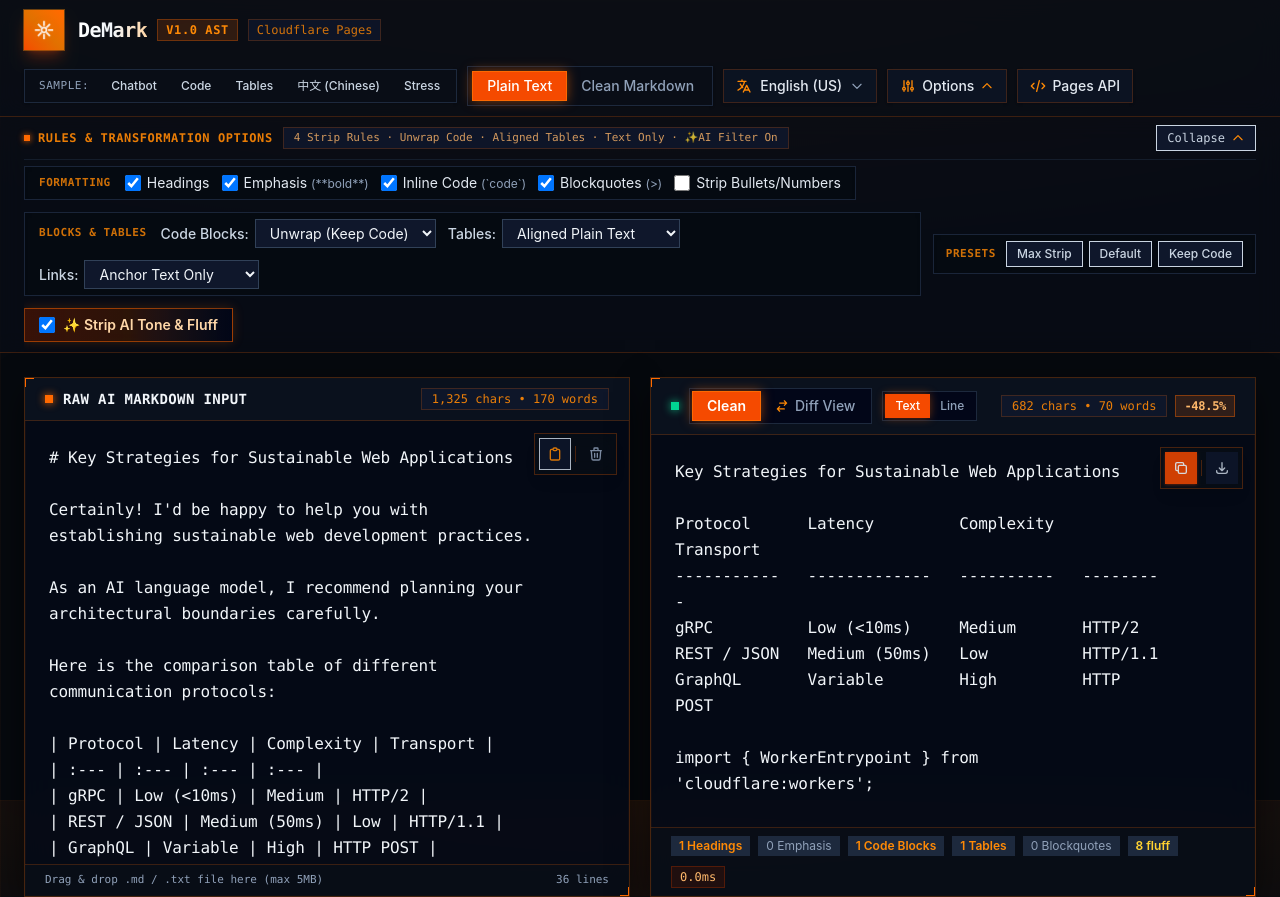
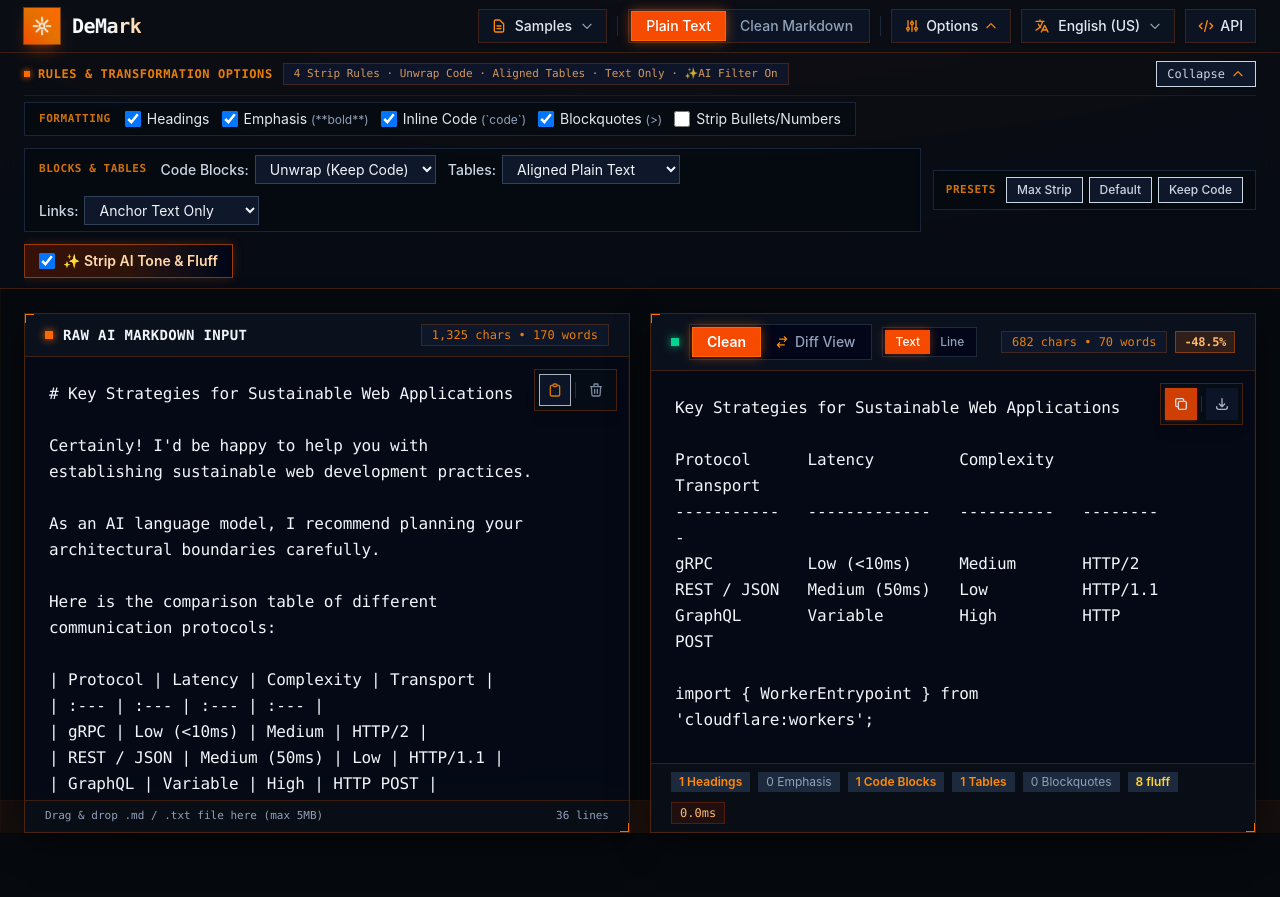
Before and after one commit to sfc9982/DeMkDown, a website built with Vite: page index.html in a window 1280 px wide. After the commit the page ends 833 px from the top, so only its background shows below. Built offline with nearby package versions, Linux system fonts and the light colour scheme.

Commit message:
style: remove noisy version/platform badges and streamline navbar into neat modular clusters

```diff
--- a/index.html
+++ b/index.html
@@ -10,49 +10,99 @@
 <body class="h-full flex flex-col bg-[#06090e] text-slate-100 antialiased selection:bg-orange-500/30 selection:text-orange-200">
 
   <!-- Top Navigation Header -->
-  <header class="border-b border-orange-500/20 bg-[#090e17]/85 backdrop-blur-md sticky top-0 z-30 px-4 lg:px-6 py-2.5">
-    <div class="max-w-7xl mx-auto flex flex-wrap items-center justify-between gap-4">
+  <header class="border-b border-orange-500/20 bg-[#090e17]/85 backdrop-blur-md sticky top-0 z-30 px-4 lg:px-6 py-2">
+    <div class="max-w-7xl mx-auto flex items-center justify-between gap-4">
 
-      <!-- Brand & Version -->
-      <div class="flex items-center gap-3.5">
-        <div class="w-10 h-10 bg-gradient-to-tr from-orange-600 via-amber-600 to-orange-500 flex items-center justify-center shadow-lg shadow-orange-600/30 ring-1 ring-orange-400/40 shrink-0">
+      <!-- Brand (Clean, no noisy badges) -->
+      <div class="flex items-center gap-3 shrink-0">
+        <div class="w-9 h-9 bg-gradient-to-tr from-orange-600 via-amber-600 to-orange-500 flex items-center justify-center shadow-lg shadow-orange-600/30 ring-1 ring-orange-400/40 shrink-0">
           <svg class="w-5 h-5 text-white animate-shd-beacon" fill="none" viewBox="0 0 24 24" stroke="currentColor">
             <path stroke-linecap="square" stroke-linejoin="miter" stroke-width="2.2" d="M12 2v4m0 12v4M2 12h4m12 0h4m-3.5-6.5l-2.8 2.8m-7.4 7.4l-2.8 2.8m0-13l2.8 2.8m7.4 7.4l2.8 2.8" />
             <circle cx="12" cy="12" r="3" stroke="currentColor" stroke-width="2" />
           </svg>
         </div>
-        <div class="flex items-center gap-2.5">
-          <span id="txtAppTitle" data-i18n="appTitle" class="text-xl font-bold tracking-tight bg-gradient-to-r from-white via-slate-100 to-orange-200 bg-clip-text text-transparent font-mono">DeMark</span>
-          <span data-i18n="versionBadge" class="text-xs font-semibold tracking-wider uppercase px-2 py-0.5 bg-orange-500/15 text-orange-400 border border-orange-500/30 font-mono">AST</span>
-          <span data-i18n="edgeBadge" class="hidden sm:inline-block text-xs font-medium px-2 py-0.5 bg-slate-900/80 text-orange-400/80 border border-orange-500/20 font-mono">Edge V8</span>
-        </div>
+        <span id="txtAppTitle" data-i18n="appTitle" class="text-xl font-bold tracking-tight bg-gradient-to-r from-white via-slate-100 to-orange-200 bg-clip-text text-transparent font-mono select-none">DeMark</span>
       </div>
 
-      <!-- Quick Preset Samples, Output Mode, Language, and API Trigger -->
-      <div class="flex items-center flex-wrap gap-2.5">
+      <!-- Right Navigation Actions: Neatly clustered -->
+      <div class="flex items-center flex-wrap gap-2 sm:gap-2.5">
 
-        <!-- Sample Presets Buttons -->
-        <div class="flex items-center bg-[#090e17]/90 border border-slate-800 p-1 text-xs text-slate-300 shadow-sm">
-          <span data-i18n="sampleLabel" class="px-2.5 text-slate-400 hidden lg:inline font-medium font-mono text-[11px] uppercase tracking-wider">Sample:</span>
-          <button id="btnSampleChat" data-i18n="sampleChat" class="px-3 py-1 hover:bg-orange-500/15 hover:text-orange-200 transition font-medium">Chatbot</button>
-          <button id="btnSampleCode" data-i18n="sampleCode" class="px-3 py-1 hover:bg-orange-500/15 hover:text-orange-200 transition font-medium">Code</button>
-          <button id="btnSampleTable" data-i18n="sampleTable" class="px-3 py-1 hover:bg-orange-500/15 hover:text-orange-200 transition font-medium">Tables</button>
-          <button id="btnSampleChinese" data-i18n="sampleChinese" class="px-3 py-1 hover:bg-orange-500/15 hover:text-orange-200 transition font-medium">中文</button>
-          <button id="btnSampleStress" data-i18n="sampleStress" class="px-3 py-1 hover:bg-orange-500/15 hover:text-orange-200 transition font-medium hidden md:inline-block">Stress</button>
+        <!-- 1. Sample Presets Dropdown -->
+        <div class="relative" id="sampleDropdownContainer">
+          <button
+            id="sampleDropdownBtn"
+            type="button"
+            class="h-8.5 flex items-center gap-2 px-3 bg-[#0d1424]/90 hover:bg-[#131d33] border border-orange-500/20 text-xs sm:text-sm font-medium text-slate-200 hover:text-orange-200 transition shadow-sm cursor-pointer select-none"
+            aria-haspopup="true"
+            aria-expanded="false"
+          >
+            <svg class="w-4 h-4 text-orange-400 shrink-0" fill="none" viewBox="0 0 24 24" stroke="currentColor">
+              <path stroke-linecap="round" stroke-linejoin="round" stroke-width="2" d="M9 12h6m-6 4h6m2 5H7a2 2 0 01-2-2V5a2 2 0 012-2h5.586a1 1 0 01.707.293l5.414 5.414a1 1 0 01.293.707V19a2 2 0 01-2 2z" />
+            </svg>
+            <span id="sampleCurrentLabel" data-i18n="sampleLabel">样例</span>
+            <svg class="w-3.5 h-3.5 text-slate-400 transition-transform duration-200" id="sampleChevron" fill="none" viewBox="0 0 24 24" stroke="currentColor">
+              <path stroke-linecap="round" stroke-linejoin="round" stroke-width="2" d="M19 9l-7 7-7-7" />
+            </svg>
+          </button>
+
+          <!-- Custom Sample Dropdown Menu -->
+          <div
+            id="sampleMenu"
+            class="absolute left-0 sm:right-0 sm:left-auto mt-1.5 w-44 bg-[#090e17] border border-orange-500/30 shadow-2xl py-1 z-50 hidden opacity-0 scale-95 transition-all duration-150 ring-1 ring-orange-500/20 backdrop-blur-xl"
+            role="menu"
+          >
+            <button type="button" id="btnSampleChat" data-i18n="sampleChat" class="w-full flex items-center gap-2 px-3.5 py-2 text-xs sm:text-sm text-slate-200 hover:bg-orange-600/20 hover:text-orange-200 transition text-left cursor-pointer">
+              <span>💬</span> <span class="truncate">对话问答</span>
+            </button>
+            <button type="button" id="btnSampleCode" data-i18n="sampleCode" class="w-full flex items-center gap-2 px-3.5 py-2 text-xs sm:text-sm text-slate-200 hover:bg-orange-600/20 hover:text-orange-200 transition text-left cursor-pointer">
+              <span>💻</span> <span class="truncate">代码解析</span>
+            </button>
+            <button type="button" id="btnSampleTable" data-i18n="sampleTable" class="w-full flex items-center gap-2 px-3.5 py-2 text-xs sm:text-sm text-slate-200 hover:bg-orange-600/20 hover:text-orange-200 transition text-left cursor-pointer">
+              <span>📊</span> <span class="truncate">表格数据</span>
+            </button>
+            <button type="button" id="btnSampleChinese" data-i18n="sampleChinese" class="w-full flex items-center gap-2 px-3.5 py-2 text-xs sm:text-sm text-slate-200 hover:bg-orange-600/20 hover:text-orange-200 transition text-left cursor-pointer">
+              <span>🇨🇳</span> <span class="truncate">中文样例</span>
+            </button>
+            <button type="button" id="btnSampleStress" data-i18n="sampleStress" class="w-full flex items-center gap-2 px-3.5 py-2 text-xs sm:text-sm text-slate-200 hover:bg-orange-600/20 hover:text-orange-200 transition text-left cursor-pointer">
+              <span>⚡</span> <span class="truncate">复杂嵌套</span>
+            </button>
+          </div>
         </div>
 
-        <!-- Output Format Mode Switch -->
-        <div class="flex items-center bg-[#090e17]/90 border border-slate-800 p-1 text-xs sm:text-sm font-medium shadow-sm">
-          <button id="modePlain" data-i18n="modePlain" class="px-3.5 py-1 bg-orange-600 text-white font-medium shadow-[0_0_12px_rgba(255,107,0,0.5)] border border-orange-400/50 transition">Plain Text</button>
-          <button id="modeMarkdown" data-i18n="modeMarkdown" class="px-3.5 py-1 text-slate-400 hover:text-orange-300 transition">Clean Markdown</button>
+        <!-- Vertical Divider -->
+        <div class="h-5 w-px bg-slate-800 hidden sm:block"></div>
+
+        <!-- 2. Output Format Mode Segmented Switch -->
+        <div class="h-8.5 flex items-center bg-[#0d1424]/90 border border-orange-500/20 p-0.5 text-xs sm:text-sm font-medium shadow-sm">
+          <button id="modePlain" data-i18n="modePlain" class="h-full px-3 bg-orange-600 text-white font-medium shadow-[0_0_12px_rgba(255,107,0,0.5)] border border-orange-400/50 transition">Plain Text</button>
+          <button id="modeMarkdown" data-i18n="modeMarkdown" class="h-full px-3 text-slate-400 hover:text-orange-300 transition">Clean Markdown</button>
         </div>
 
-        <!-- Custom Language Dropdown -->
+        <!-- Vertical Divider -->
+        <div class="h-5 w-px bg-slate-800 hidden sm:block"></div>
+
+        <!-- 3. Options Bar Toggle Button -->
+        <button
+          id="btnNavToggleOptions"
+          data-i18n-title="tooltipToggleOptions"
+          title="Toggle Options Panel"
+          class="h-8.5 flex items-center gap-1.5 px-3 bg-[#0d1424]/90 hover:bg-[#131d33] border border-orange-500/20 text-xs sm:text-sm font-medium text-slate-200 hover:text-orange-200 transition shadow-sm cursor-pointer select-none"
+        >
+          <svg class="w-4 h-4 text-orange-400" fill="none" viewBox="0 0 24 24" stroke="currentColor">
+            <path stroke-linecap="round" stroke-linejoin="round" stroke-width="2" d="M12 6V4m0 2a2 2 0 100 4m0-4a2 2 0 110 4m-6 8a2 2 0 100-4m0 4a2 2 0 110-4m0 4v2m0-6V4m6 6v10m6-2a2 2 0 100-4m0 4a2 2 0 110-4m0 4v2m0-6V4" />
+          </svg>
+          <span id="navToggleOptionsText" data-i18n="navConfigBtn">规则配置</span>
+          <svg id="navToggleOptionsChevron" class="w-3.5 h-3.5 text-orange-400 transition-transform duration-200 rotate-180" fill="none" viewBox="0 0 24 24" stroke="currentColor">
+            <path stroke-linecap="round" stroke-linejoin="round" stroke-width="2" d="M19 9l-7 7-7-7" />
+          </svg>
+        </button>
+
+        <!-- 4. Language Dropdown -->
         <div class="relative" id="langDropdownContainer">
           <button
             id="langDropdownBtn"
             type="button"
-            class="flex items-center gap-2 px-3 py-1.5 bg-[#0d1424]/90 hover:bg-[#131d33] border border-orange-500/20 text-xs sm:text-sm font-medium text-slate-200 transition shadow-sm cursor-pointer select-none"
+            class="h-8.5 flex items-center gap-2 px-3 bg-[#0d1424]/90 hover:bg-[#131d33] border border-orange-500/20 text-xs sm:text-sm font-medium text-slate-200 hover:text-orange-200 transition shadow-sm cursor-pointer select-none"
             aria-haspopup="true"
             aria-expanded="false"
           >
@@ -65,10 +115,9 @@
             </svg>
           </button>
 
-          <!-- Custom Theme Dropdown Menu -->
           <div
             id="langMenu"
-            class="absolute right-0 mt-1.5 w-48 bg-[#090e17] border border-orange-500/30 shadow-2xl py-1.5 z-50 hidden opacity-0 scale-95 transition-all duration-150 ring-1 ring-orange-500/20 backdrop-blur-xl"
+            class="absolute right-0 mt-1.5 w-44 bg-[#090e17] border border-orange-500/30 shadow-2xl py-1.5 z-50 hidden opacity-0 scale-95 transition-all duration-150 ring-1 ring-orange-500/20 backdrop-blur-xl"
             role="menu"
           >
             <button type="button" data-lang="en" class="lang-option w-full flex items-center justify-between px-3.5 py-2 text-xs sm:text-sm text-slate-200 hover:bg-orange-600/20 hover:text-orange-200 transition text-left cursor-pointer mx-auto">
@@ -82,28 +131,12 @@
           </div>
         </div>
 
-        <!-- Options Bar Toggle Button -->
-        <button
-          id="btnNavToggleOptions"
-          data-i18n-title="tooltipToggleOptions"
-          title="Toggle Options Panel"
-          class="flex items-center gap-1.5 px-3 py-1.5 text-xs sm:text-sm font-medium bg-[#0d1424]/90 hover:bg-[#131d33] border border-orange-500/20 text-slate-200 hover:text-orange-200 transition shadow-sm cursor-pointer select-none"
-        >
-          <svg class="w-4 h-4 text-orange-400" fill="none" viewBox="0 0 24 24" stroke="currentColor">
-            <path stroke-linecap="round" stroke-linejoin="round" stroke-width="2" d="M12 6V4m0 2a2 2 0 100 4m0-4a2 2 0 110 4m-6 8a2 2 0 100-4m0 4a2 2 0 110-4m0 4v2m0-6V4m6 6v10m6-2a2 2 0 100-4m0 4a2 2 0 110-4m0 4v2m0-6V4" />
-          </svg>
-          <span id="navToggleOptionsText" data-i18n="navConfigBtn">规则配置</span>
-          <svg id="navToggleOptionsChevron" class="w-3.5 h-3.5 text-orange-400 transition-transform duration-200 rotate-180" fill="none" viewBox="0 0 24 24" stroke="currentColor">
-            <path stroke-linecap="round" stroke-linejoin="round" stroke-width="2" d="M19 9l-7 7-7-7" />
-          </svg>
-        </button>
-
-        <!-- API Docs Modal Trigger -->
-        <button id="btnOpenApiModal" class="flex items-center gap-1.5 px-3 py-1.5 text-xs sm:text-sm font-medium bg-[#0d1424]/90 hover:bg-[#131d33] border border-orange-500/20 text-slate-200 transition shadow-sm">
+        <!-- 5. API Modal Trigger -->
+        <button id="btnOpenApiModal" class="h-8.5 flex items-center gap-1.5 px-3 bg-[#0d1424]/90 hover:bg-[#131d33] border border-orange-500/20 text-xs sm:text-sm font-medium text-slate-200 hover:text-orange-200 transition shadow-sm cursor-pointer select-none">
           <svg class="w-4 h-4 text-orange-400" fill="none" viewBox="0 0 24 24" stroke="currentColor">
             <path stroke-linecap="round" stroke-linejoin="round" stroke-width="2" d="M10 20l4-16m4 4l4 4-4 4M6 16l-4-4 4-4" />
           </svg>
-          <span data-i18n="apiDocsBtn">Pages API</span>
+          <span data-i18n="apiDocsBtn">API</span>
         </button>
 
       </div>
--- a/src/main.js
+++ b/src/main.js
@@ -44,6 +44,13 @@ const langDropdownBtn = document.getElementById('langDropdownBtn');
 const langMenu = document.getElementById('langMenu');
 const langChevron = document.getElementById('langChevron');
 const langCurrentLabel = document.getElementById('langCurrentLabel');
+
+// Sample Presets Dropdown Elements
+const sampleDropdownContainer = document.getElementById('sampleDropdownContainer');
+const sampleDropdownBtn = document.getElementById('sampleDropdownBtn');
+const sampleMenu = document.getElementById('sampleMenu');
+const sampleChevron = document.getElementById('sampleChevron');
+const sampleCurrentLabel = document.getElementById('sampleCurrentLabel');
 
 // Collapsible Options Panel Elements
 const optionsHeaderBar = document.getElementById('optionsHeaderBar');
@@ -201,6 +208,7 @@ function toggleLangDropdown(open) {
   if (!langMenu) return;
   const shouldOpen = typeof open === 'boolean' ? open : langMenu.classList.contains('hidden');
   if (shouldOpen) {
+    if (sampleMenu) toggleSampleDropdown(false);
     langMenu.classList.remove('hidden');
     requestAnimationFrame(() => {
       langMenu.classList.remove('opacity-0', 'scale-95');
@@ -215,6 +223,32 @@ function toggleLangDropdown(open) {
     if (langDropdownBtn) langDropdownBtn.setAttribute('aria-expanded', 'false');
     setTimeout(() => {
       langMenu.classList.add('hidden');
+    }, 150);
+  }
+}
+
+/**
+ * Toggle custom sample presets dropdown menu
+ */
+function toggleSampleDropdown(open) {
+  if (!sampleMenu) return;
+  const shouldOpen = typeof open === 'boolean' ? open : sampleMenu.classList.contains('hidden');
+  if (shouldOpen) {
+    toggleLangDropdown(false);
+    sampleMenu.classList.remove('hidden');
+    requestAnimationFrame(() => {
+      sampleMenu.classList.remove('opacity-0', 'scale-95');
+      sampleMenu.classList.add('opacity-100', 'scale-100');
+      if (sampleChevron) sampleChevron.classList.add('rotate-180');
+      if (sampleDropdownBtn) sampleDropdownBtn.setAttribute('aria-expanded', 'true');
+    });
+  } else {
+    sampleMenu.classList.remove('opacity-100', 'scale-100');
+    sampleMenu.classList.add('opacity-0', 'scale-95');
+    if (sampleChevron) sampleChevron.classList.remove('rotate-180');
+    if (sampleDropdownBtn) sampleDropdownBtn.setAttribute('aria-expanded', 'false');
+    setTimeout(() => {
+      sampleMenu.classList.add('hidden');
     }, 150);
   }
 }
@@ -575,6 +609,7 @@ function downloadOutput() {
  * Load a sample preset into input
  */
 function loadSample(sampleKey) {
+  toggleSampleDropdown(false);
   const sample = SAMPLES[sampleKey];
   if (sample) {
     inputEl.value = sample.content;
@@ -593,6 +628,14 @@ if (langDropdownBtn) {
   });
 }
 
+// Custom Sample Dropdown listeners
+if (sampleDropdownBtn) {
+  sampleDropdownBtn.addEventListener('click', (e) => {
+    e.stopPropagation();
+    toggleSampleDropdown();
+  });
+}
+
 document.querySelectorAll('.lang-option').forEach((opt) => {
   opt.addEventListener('click', (e) => {
     e.stopPropagation();
@@ -605,6 +648,9 @@ document.querySelectorAll('.lang-option').forEach((opt) => {
 document.addEventListener('click', (e) => {
   if (langDropdownContainer && !langDropdownContainer.contains(e.target)) {
     toggleLangDropdown(false);
+  }
+  if (sampleDropdownContainer && !sampleDropdownContainer.contains(e.target)) {
+    toggleSampleDropdown(false);
   }
 });
 
@@ -784,6 +830,7 @@ window.addEventListener('keydown', (e) => {
   if (e.key === 'Escape') {
     closeModal();
     toggleLangDropdown(false);
+    toggleSampleDropdown(false);
   }
 });
 
--- a/src/modules/i18n.js
+++ b/src/modules/i18n.js
@@ -7,15 +7,15 @@ export const TRANSLATIONS = {
     versionBadge: 'v1.0 AST',
     edgeBadge: 'Cloudflare Pages',
     appSubtitle: 'Strip unwanted Markdown formatting from AI-generated text',
-    sampleLabel: 'Sample:',
+    sampleLabel: 'Samples',
     sampleChat: 'Chatbot',
-    sampleCode: 'Code',
-    sampleTable: 'Tables',
-    sampleChinese: '中文 (Chinese)',
-    sampleStress: 'Stress',
+    sampleCode: 'Code & Logs',
+    sampleTable: 'Tables & Data',
+    sampleChinese: 'Chinese Sample',
+    sampleStress: 'Complex Nested',
     modePlain: 'Plain Text',
     modeMarkdown: 'Clean Markdown',
-    apiDocsBtn: 'Pages API',
+    apiDocsBtn: 'API',
     collapseOptions: 'Collapse',
     expandOptions: 'Expand Config',
     navConfigBtn: 'Options',
@@ -108,12 +108,12 @@ export const TRANSLATIONS = {
     versionBadge: 'v1.0 语法树',
     edgeBadge: 'Cloudflare Pages',
     appSubtitle: '精准剔除 AI 生成文本中多余的 Markdown 格式与客套废话',
-    sampleLabel: '样例：',
+    sampleLabel: '样例',
     sampleChat: '对话问答',
     sampleCode: '代码解析',
-    sampleTable: '表格分析',
+    sampleTable: '表格数据',
     sampleChinese: '中文样例',
-    sampleStress: '嵌套排版',
+    sampleStress: '复杂嵌套',
     modePlain: '纯文本模式',
     modeMarkdown: '精炼 Markdown',
     apiDocsBtn: 'API 接口',
```
